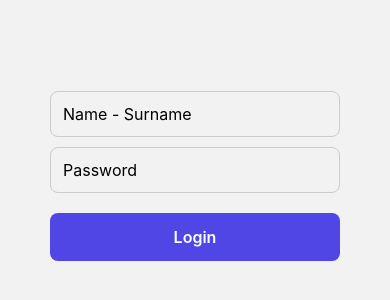
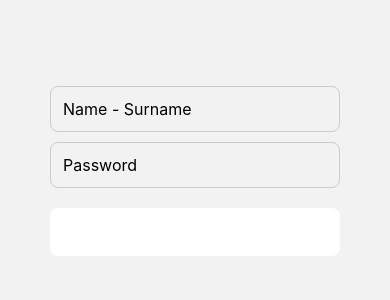
Before and after one commit to Altaaan4/Auth_App, a React Native app: screen /Main in a window 390 px wide. Shown: the part 246-546 px from the top of the page. Built offline with nearby package versions, Linux system fonts and the light colour scheme.

Commit message:
fix:fixed styling bugs on button  component

```diff
--- a/src/components/Button/index.tsx
+++ b/src/components/Button/index.tsx
@@ -18,7 +18,8 @@ export default Button;
 
 const styles = StyleSheet.create({
   button: {
-    backgroundColor: '#4F46E5',
+    backgroundColor: '#fff',
+    marginBottom:10,
     paddingVertical: 14,
     borderRadius: 8,
     alignItems: 'center',
```
